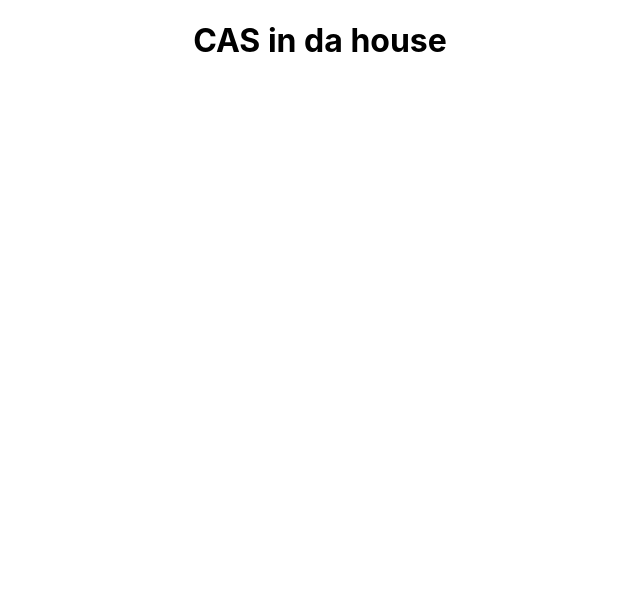
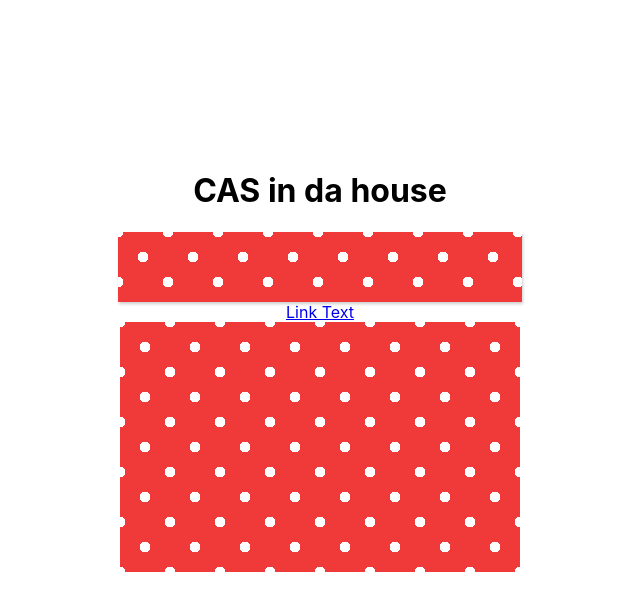
Before and after one commit to sea-breezy/advent-calendar, a React (Create React App) app: page / in a window 1280 px wide. Shown: the top 610 px of the page, without its empty margins (320-960 px from the left). Built offline with nearby package versions, Linux system fonts and the light colour scheme.

Commit message:
present component created and css started

```diff
--- a/src/App.js
+++ b/src/App.js
@@ -1,10 +1,12 @@
 import logo from './logo.svg';
 import './App.css';
+import Present from './Present';
 
 function App() {
   return (
     <div className="App">
       <h1>CAS in da house</h1>
+      <Present />
     </div>
   );
 }
--- a/src/Present.js
+++ b/src/Present.js
@@ -1 +1,17 @@
-//divs that make up present
+import './present.css';
+
+
+export default function Present() {
+    return(
+        <div className="present">
+            <div className="lid"></div>
+                <span></span>
+            <div className="activity">
+                <a href='http://www.google.com'>Link Text</a>
+            </div>
+            <div className="box"></div>
+            <span></span>
+            <span></span>
+        </div>
+    )
+}
--- /dev/null
+++ b/src/present.css
@@ -0,0 +1,91 @@
+:root {
+    --red: rgb(240, 58, 58);
+    --white: #ffffff;
+    --gold: rgba(235, 199, 0, 0.8);
+    --shadow: rgba(0,0,0,0.2);
+  }
+
+body {
+  padding-top: 150px;
+}
+
+.present {
+  width: 410px;
+  margin: 0 auto;
+}
+.box, .lid {
+  background:
+    -webkit-radial-gradient(white 15%, transparent 15.1%),
+    -webkit-radial-gradient(white 15%, transparent 15.1%),
+  var(--red);
+  background-position: 0 0, 25px 25px;
+  background-size: 50px 50px;
+  position: relative;
+  margin: 0 auto;
+}
+.box {
+  width: 400px;
+  height: 250px;
+}
+.lid {
+  width: 400px;
+  height: 70px;
+  box-shadow: 1px 2px 3px var(--shadow);
+  z-index: 1;
+  padding: 0 2px;
+  background-color: var(--red);
+  /* transitions */
+  top: 0;
+  left: 0;
+  transition:
+    top ease-out 0.5s,
+    left ease-out 0.5s,
+    transform ease-out 0.5s;
+}
+.box span, .lid span {
+  position: absolute;
+  display: block;
+  background:var(--gold);
+  box-shadow: 1px 2px 3px var(--shadow);
+}
+.box span:first-child {
+  width: 100%;
+  height: 60px;
+  top: 80px;
+}
+.box span:last-child, .lid span {
+  width: 60px;
+  height: 100%;
+  left: 170px;
+}
+.lid span {
+  left: 172px;
+}
+.promo {
+  font-size: 30px;
+  color: white;
+  font-family: Georgia, 'Times New Roman', Times, serif;
+  text-align: center;
+  position: relative;
+  height: 0;
+  top: 10px;
+  transition: all ease-out 0.7s;
+}
+.promo p {
+  font-size: 24px;
+  margin: 0;
+}
+.promo h2 {
+  font-size: 40px;
+  margin: 0;
+}
+
+/* hover effects */
+.present:hover .lid {
+  top: -100px;
+  transform: rotateZ(10deg);
+  left: 10px;
+}
+.present:hover .promo {
+  top: -80px;
+}
```
